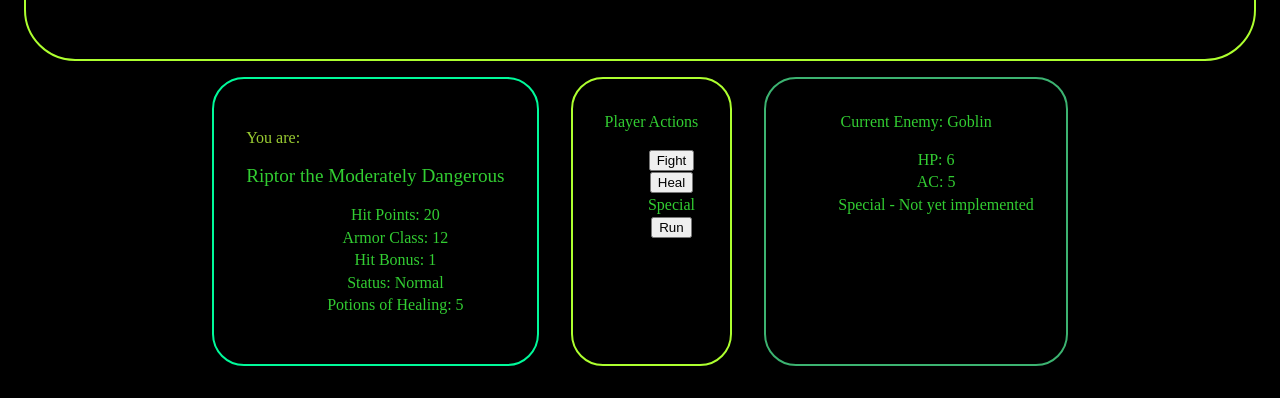
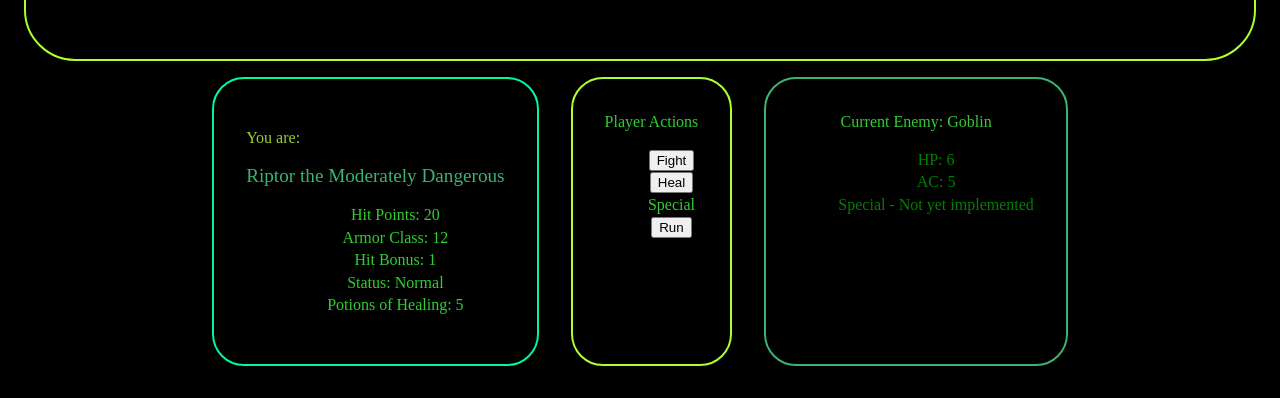
Before and after one commit to MustardJoe/rpg-combat-engine, a React app: page / in a window 1280 px wide. Shown: the part 452-850 px from the top of the page. Built offline with nearby package versions, Linux system fonts and the light colour scheme; a web font is replaced by a local one.

Commit message:
some style tweaks

```diff
--- a/src/components/enemystats/enemystats.css
+++ b/src/components/enemystats/enemystats.css
@@ -9,4 +9,5 @@
 
 .statsList {
   list-style: none;
+  color: green;
 }
--- a/src/components/playerstats/playerstats.css
+++ b/src/components/playerstats/playerstats.css
@@ -1,5 +1,6 @@
 .name {
   font-size: larger;
+  color: mediumseagreen;
 }
 
 .yourStatsWindow {
```
